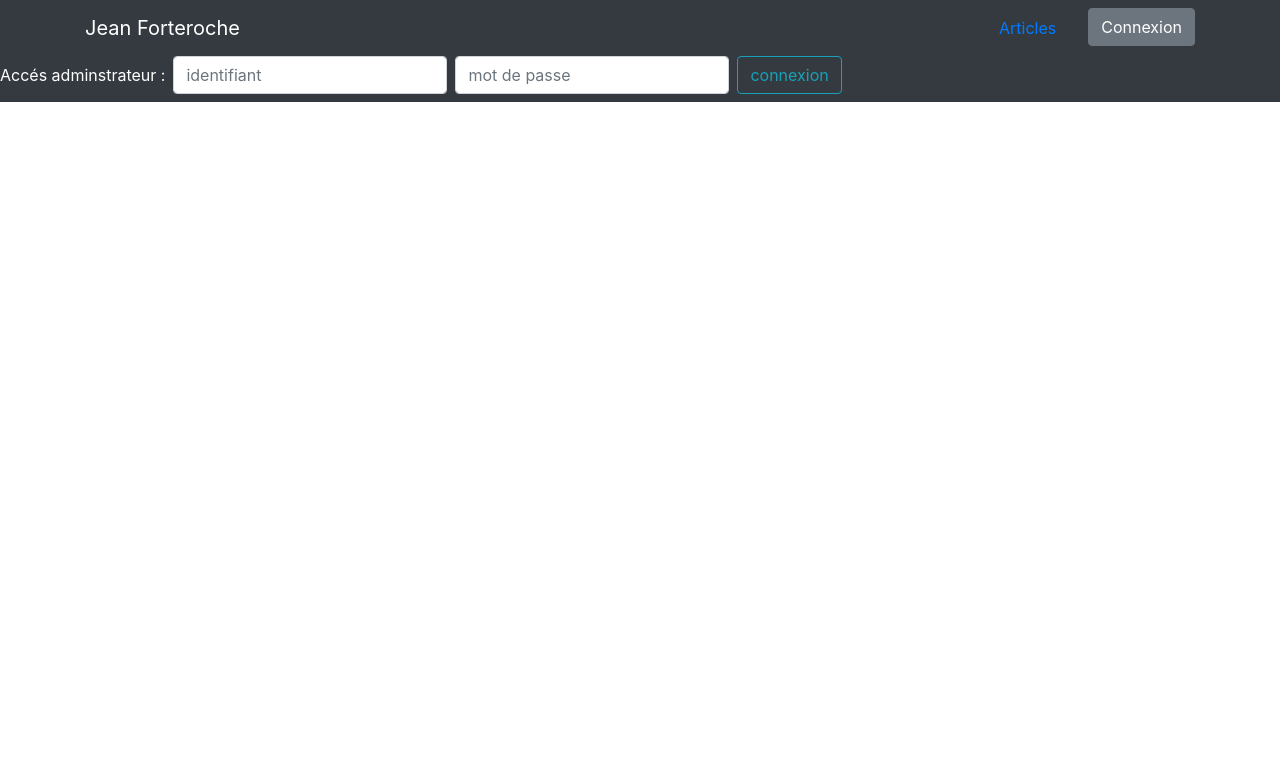
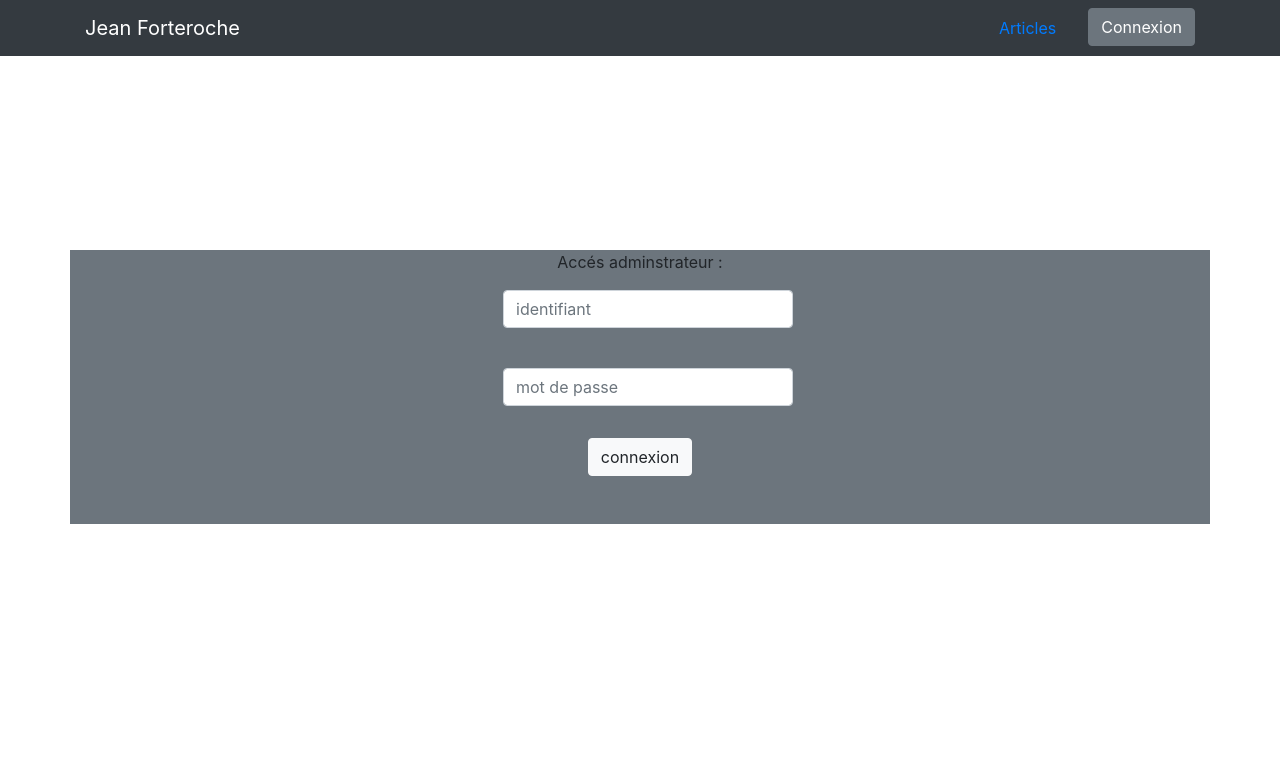
Before and after one commit to cidja/p4_blog_serveur_and_local, a PHP site: page /view/frontend/connexionBackendForm.php in a window 1280 px wide. Shown: the top 773 px of the page. Run offline with PHP 8.4, Linux system fonts and the light colour scheme.

Commit message:
formbackend modif design
modif du design pour formbackend via bootstrap

```diff
--- a/public/css/style.css
+++ b/public/css/style.css
@@ -24,3 +24,12 @@
 .postDetail{
     margin-bottom: 40px;
 }
+
+/* Partie admin form */
+#backgroundLogin{
+    height: 100%;
+}
+#sectionLogin{
+    padding-top: 250px;
+    padding-bottom: 250px;
+}
--- a/view/frontend/connexionBackendForm.php
+++ b/view/frontend/connexionBackendForm.php
@@ -1,21 +1,35 @@
 <?php $title = "Connexion a l'administration";
 
  ob_start(); ?>
+<div id="backgroundLogin">
 
+        <section id="sectionLogin">
+            <div class="container bg-secondary">
                 <div class="row">
-        <div class="accessbackend col-md-12 ml-auto mt-5 mr-5 mb-2 rounded-lg bg-dark text-white">
-
-            <form class="form-inline" action="index.php?action=backend" method="post">
+                    <div class="col-md-8 offset-md-2 col-lg-6 offset-lg-3 login-content pb-5 px-5">
+                        <form class="form-login" action="index.php?action=backend" method="post">
+                            <div class="text-center">
                                 Accés adminstrateur :
+                            </div>
+                            <div class="form-group mt-2 text-center">
                                 <label for="user">
                                     <input type="text" class="form-control ml-2 mt-2 mr-sm-2 mb-2  " name="user" id="user" placeholder="identifiant" required />
                                 </label>
+                            </div>
+                            <div class="form-group text-center">
                                 <label for="mdp">
-                    <input type="password" class="form-control mb-2 mt-2 mr-sm-2" name="mdp" id="mdp" placeholder="mot de passe" required />
+                                    <input type="password" class="form-control ml-2 mb-2 mt-2 mr-sm-2" name="mdp" id="mdp" placeholder="mot de passe" required />
                                 </label>
-                <input type="submit" value="connexion" class="btn btn-outline-info" />
+                            </div>
+                            <div class="text-center">
+                                <input class="btn btn-light" type="submit" value="connexion"/>
+                            </div>
                         </form>
                     </div>
+                </div>
+            </div>
+        </section>
+
 </div>
 <?php
     $content = ob_get_clean();
```
Lines whose indentation alone changed are shown as unchanged.
